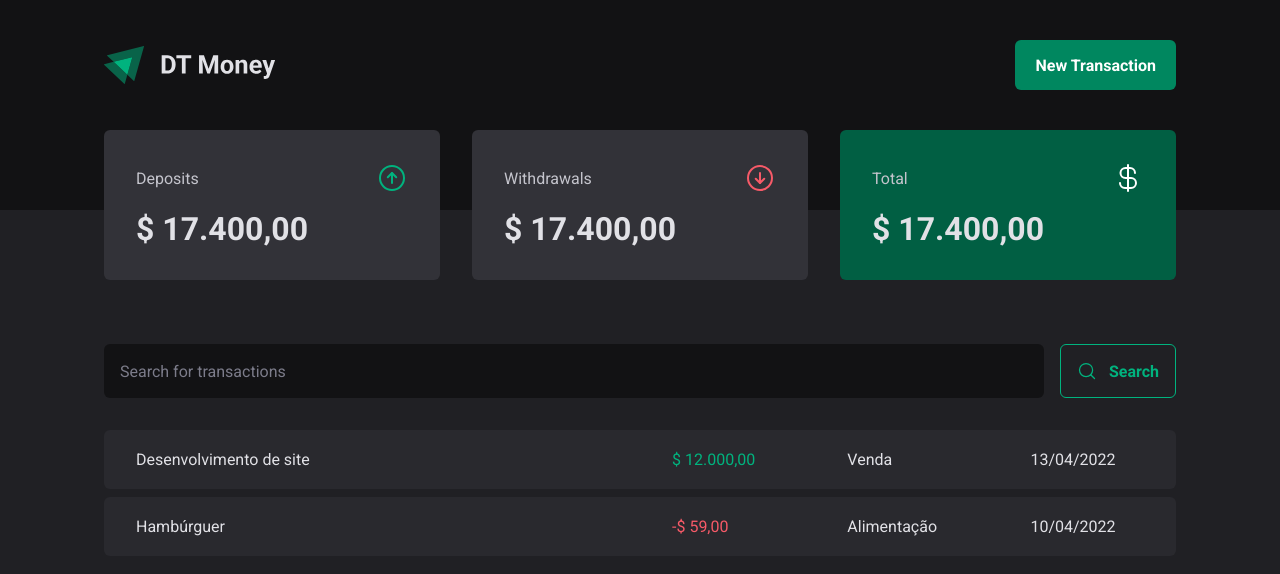
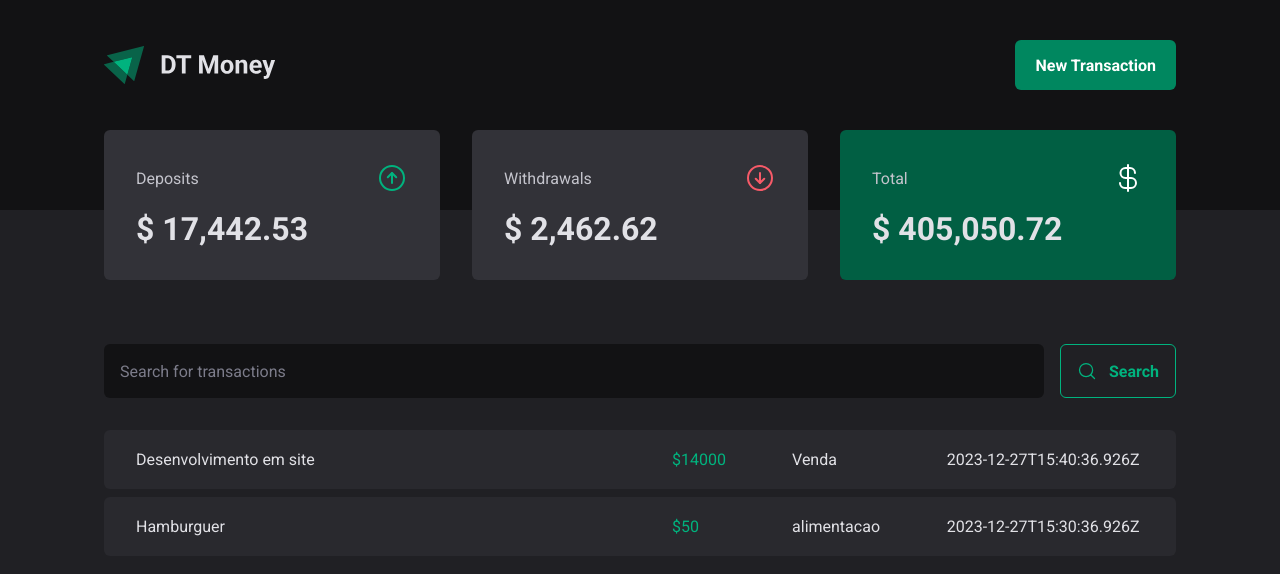
Before and after one commit to Durvalm/DT-Money, a React (Vite) app: page / in a window 1280 px wide. Shown: the top 574 px of the page. Built offline with nearby package versions, Linux system fonts and the light colour scheme; data requests are answered from the project's data file.

Commit message:
JSON server and API consumption

```diff
--- a/package.json
+++ b/package.json
@@ -4,6 +4,7 @@
   "version": "0.0.0",
   "type": "module",
   "scripts": {
+    "dev:server": "json-server server.json -w -d 500",
     "dev": "vite",
     "build": "tsc && vite build",
     "lint": "eslint . --ext ts,tsx --report-unused-disable-directives --max-warnings 0",
@@ -26,6 +27,7 @@
     "eslint": "^8.55.0",
     "eslint-plugin-react-hooks": "^4.6.0",
     "eslint-plugin-react-refresh": "^0.4.5",
+    "json-server": "^0.17.4",
     "typescript": "^5.2.2",
     "vite": "^5.0.8"
   }
--- /dev/null
+++ b/server.json
@@ -0,0 +1,20 @@
+{
+    "transactions": [
+        {
+            "id": 1,
+            "description": "Desenvolvimento em site",
+            "type": "income",
+            "category": "Venda",
+            "price": 14000,
+            "createdAt": "2023-12-27T15:40:36.926Z"
+        },
+        {
+            "id": 2,
+            "description": "Hamburguer",
+            "type": "outcome",
+            "category": "alimentacao",
+            "price": 50,
+            "createdAt": "2023-12-27T15:30:36.926Z"
+        }
+    ]
+}
--- a/src/components/Summary/index.tsx
+++ b/src/components/Summary/index.tsx
@@ -9,7 +9,7 @@
                     <span>Deposits</span>
                     <ArrowCircleUp size={32} color="#00b37e" />
                 </header>
-                <strong>$ 17.400,00</strong>
+                <strong>$ 17,442.53</strong>
             </SummaryCard>
 
             <SummaryCard>
@@ -17,7 +17,7 @@
                     <span>Withdrawals</span>
                     <ArrowCircleDown size={32} color="#f75a68" />
                 </header>
-                <strong>$ 17.400,00</strong>
+                <strong>$ 2,462.62</strong>
             </SummaryCard>
 
             <SummaryCard variant="green">
@@ -25,7 +25,7 @@
                     <span>Total</span>
                     <CurrencyDollar size={32} color="#fff" />
                 </header>
-                <strong>$ 17.400,00</strong>
+                <strong>$ 405,050.72</strong>
             </SummaryCard>
 
 
--- a/src/pages/Transactions/index.tsx
+++ b/src/pages/Transactions/index.tsx
@@ -1,9 +1,37 @@
+import { useEffect, useState } from "react";
 import { Header } from "../../components/Header";
 import { Summary } from "../../components/Summary";
 import { SearchForm } from "./components/SearchForm";
 import { PriceHighlight, TransactionsContainer, TransactionsTable } from "./styles";
 
+interface Transaction {
+    id: number
+    description: string
+    type: 'income' | 'outcome'
+    price: number
+    category: string
+    createdAt: string
+}
+
 export function Transactions() {
+    const [transactions, setTransactions] = useState<Transaction[]>([])
+
+    async function loadTransactions() {
+        const response = await fetch('http://localhost:3000/transactions')
+        const data = await response.json()
+
+        setTransactions(data)
+    }
+
+    useEffect(() => {
+        // fetch('http://localhost:3000/transactions')
+        // .then(response => response.json())
+        // .then(data => {
+        //     console.log(data)
+        // })
+        loadTransactions()
+    }, [])
+
     return (
         <div>
           <Header />
@@ -13,26 +41,20 @@
         <SearchForm />
         <TransactionsTable>
         <tbody>
-            <tr>
-            <td width="50%">Desenvolvimento de site</td>
-            <td>
-                <PriceHighlight variant="income">
-                $ 12.000,00
-                </PriceHighlight>
-            </td>
-            <td>Venda</td>
-            <td>13/04/2022</td>
-            </tr>
-            <tr>
-            <td width="50%">Hambúrguer</td>
-            <td>
-                <PriceHighlight variant="outcome">
-                -$ 59,00
-                </PriceHighlight>
-            </td>
-            <td>Alimentação</td>
-            <td>10/04/2022</td>
-            </tr>
+            {transactions.map(transaction => {
+                return (
+                  <tr key={transaction.id}>
+                  <td width="50%">{transaction.description}</td>
+                  <td>
+                    <PriceHighlight variant="income">
+                      ${transaction.price}
+                    </PriceHighlight>
+                  </td>
+                  <td>{transaction.category}</td>
+                  <td>{transaction.createdAt}</td>
+                  </tr>
+                )
+            })}
         </tbody>
         </TransactionsTable>
         </TransactionsContainer>
```
Also changed, not shown: 1 other file (tests, documents, lock files or other folders).
